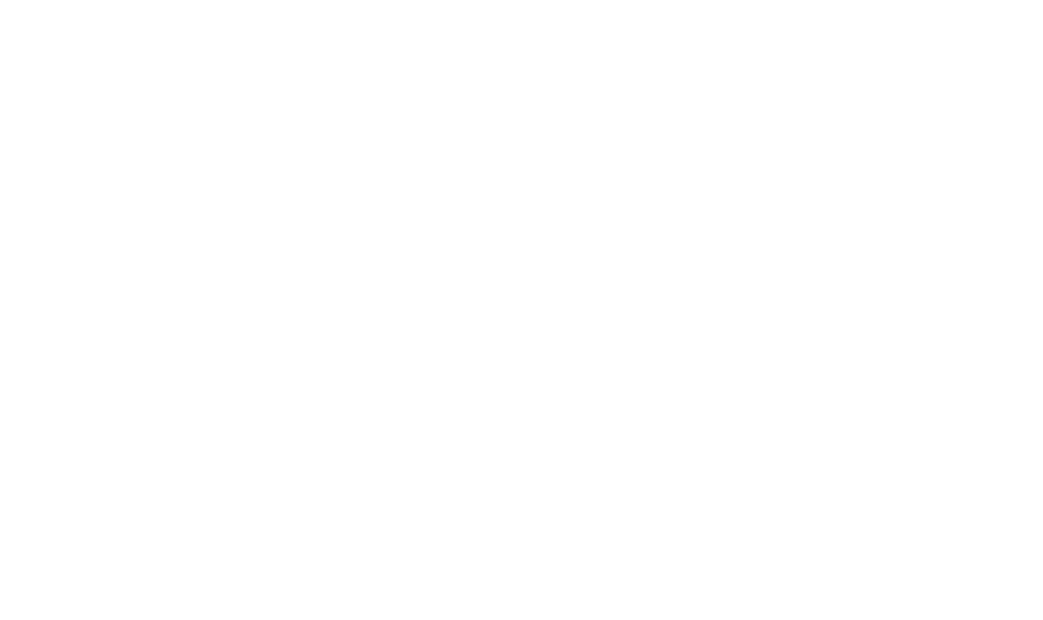
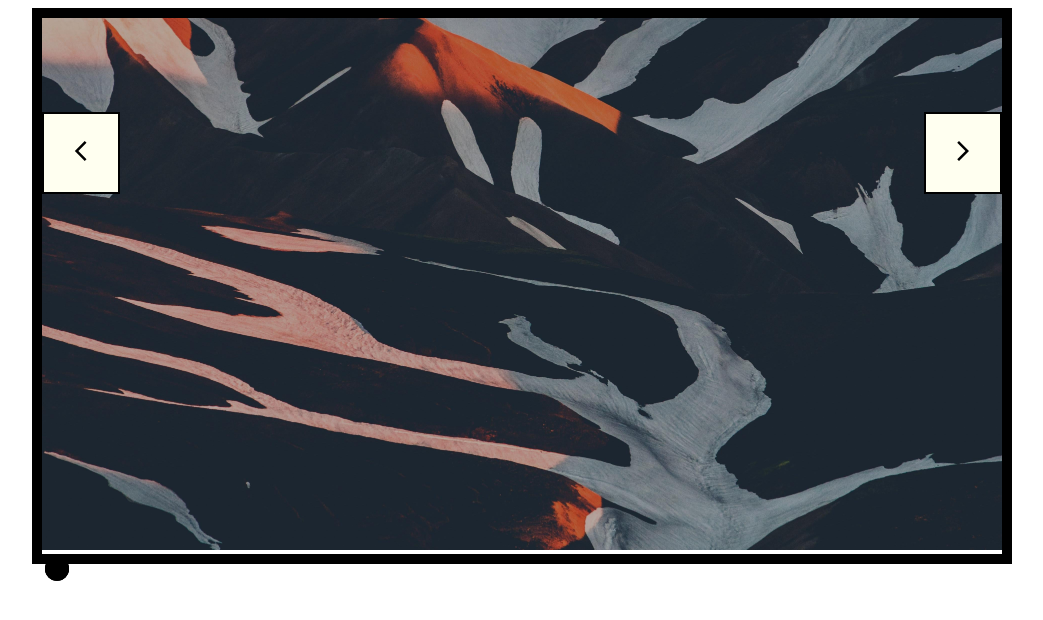
Before and after one commit to 01zulfi/image-slider, a plain HTML site: page index.html in a window 1280 px wide. Shown: the whole page, without its empty margins (118-1161 px from the left). Drawn offline with Linux system fonts and the light colour scheme.

Commit message:
Add icons; add html content; add css

```diff
--- a/index.html
+++ b/index.html
@@ -5,7 +5,41 @@
     <meta http-equiv="X-UA-Compatible" content="IE=edge" />
     <meta name="viewport" content="width=device-width, initial-scale=1.0" />
     <title>Image Slider</title>
+    <link href="style.css" rel="stylesheet" />
     <script src="script.js"></script>
   </head>
-  <body></body>
+  <body>
+    <div class="slideshow-container">
+      <div class="all-images-container">
+        <div class="image-container">
+          <img src="images/imageOne.jpg" />
+        </div>
+        <!-- <div class="image-container">
+          <img src="images/imageTwo.jpg" />
+        </div>
+        <div class="image-container">
+          <img src="images/imageThree.png" />
+        </div>
+        <div class="image-container">
+          <img src="images/imageFour.png" />
+        </div>
+        <div class="image-container">
+          <img src="images/imageFive.jpg" />
+        </div> -->
+      </div>
+      <div class="left-and-right-buttons">
+        <div class="left-button">
+          <img src="icons/arrowBack.svg" />
+        </div>
+        <div class="right-button">
+          <img src="icons/arrowForward.svg" />
+        </div>
+      </div>
+      <div class="nav-buttons">
+        <button></button>
+        <button></button>
+        <button></button>
+      </div>
+    </div>
+  </body>
 </html>
--- /dev/null
+++ b/style.css
@@ -0,0 +1,50 @@
+body {
+  display: flex;
+  justify-content: center;
+  align-items: center;
+}
+
+.slideshow-container {
+  border: 10px solid black;
+  width: 75vw;
+}
+
+.image-container {
+  width: 75vw;
+}
+
+img {
+  width: inherit;
+}
+
+.left-and-right-buttons {
+  position: absolute;
+  top: 7em;
+  display: flex;
+  width: 75vw;
+  justify-content: center;
+}
+
+.left-and-right-buttons div {
+  background-color: ivory;
+  border: 2px solid black;
+  padding: 25px;
+  width: fit-content;
+}
+
+.left-and-right-buttons .right-button {
+  margin-left: auto;
+}
+
+.nav-buttons button {
+  position: absolute;
+  width: 30px;
+  height: 30px;
+  clip-path: circle(40%);
+  background-color: black;
+  transition: background-color 100ms ease;
+}
+
+.nav-buttons button:focus {
+  background-color: gray;
+}
```
Also changed, not shown: icons/arrowBack.svg (added), icons/arrowForward.svg (added).
